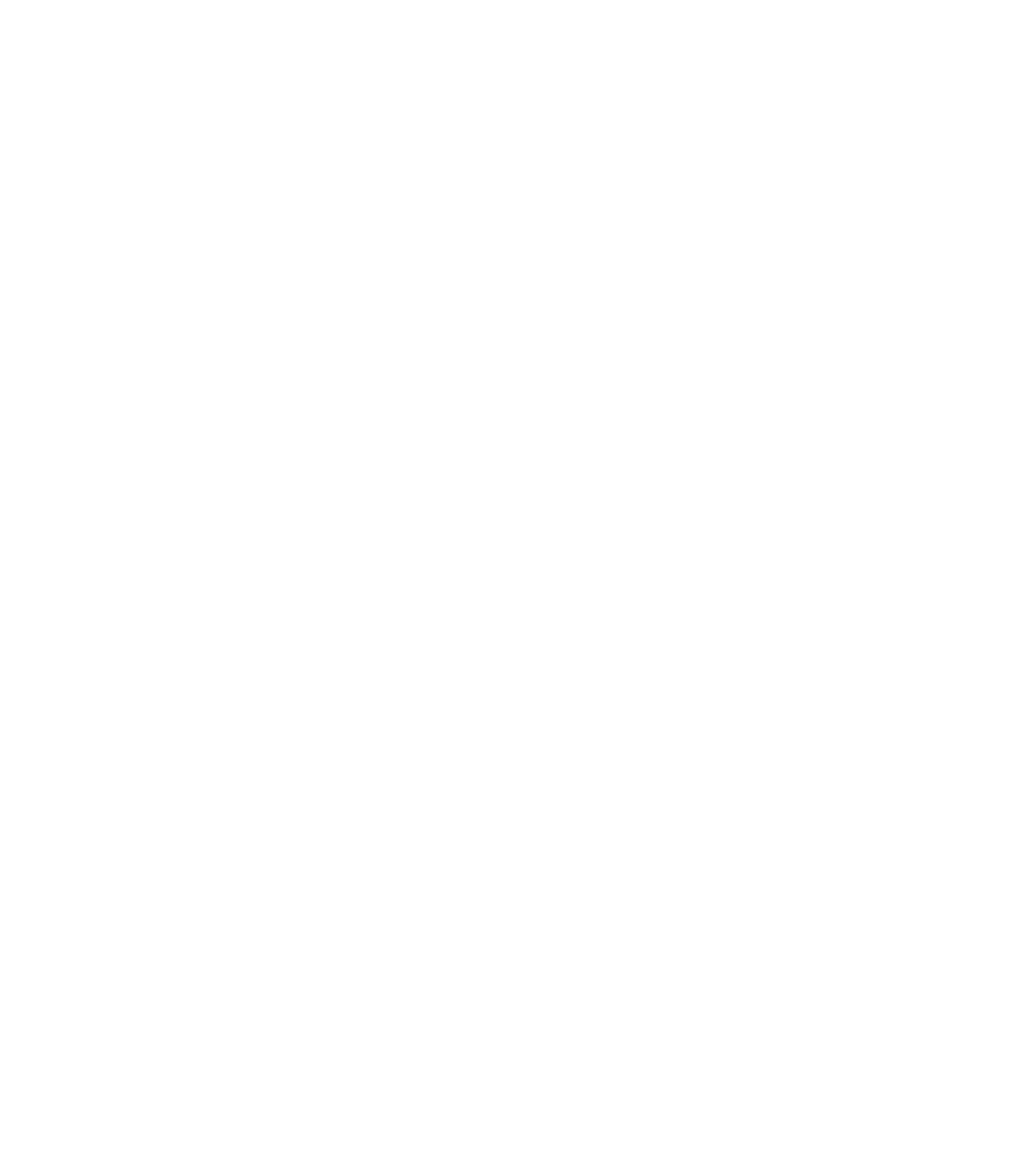
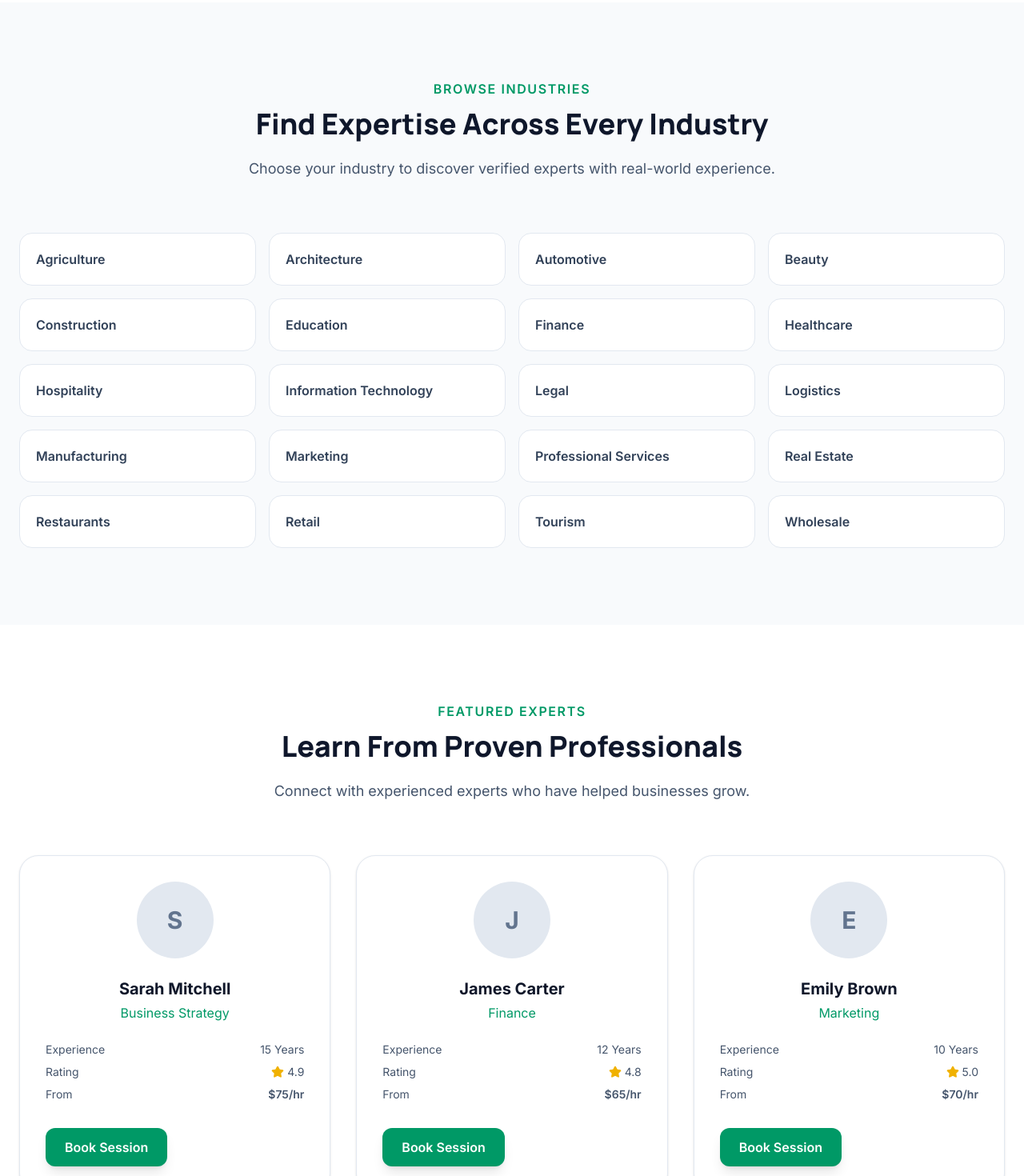
Before and after one commit to Grace4549/scalewise-v1, a React (Vite) app: page / in a window 1280 px wide. Shown: the part 2380-3850 px from the top of the page at 80% size. Before the commit the page ends 2383 px from the top, so only its background shows below. Built offline with nearby package versions, Linux system fonts and the light colour scheme.

Commit message:
Add featured experts section

```diff
--- a/src/Components/FeaturedExperts.jsx
+++ b/src/Components/FeaturedExperts.jsx
@@ -0,0 +1,90 @@
+import { Star } from "lucide-react";
+import Container from "./ui/Container";
+import SectionTitle from "./ui/SectionTitle";
+import Card from "./ui/Card";
+import Button from "./ui/Button";
+
+const experts = [
+  {
+    name: "Sarah Mitchell",
+    industry: "Business Strategy",
+    experience: "15 Years",
+    rating: "4.9",
+    price: "$75",
+  },
+  {
+    name: "James Carter",
+    industry: "Finance",
+    experience: "12 Years",
+    rating: "4.8",
+    price: "$65",
+  },
+  {
+    name: "Emily Brown",
+    industry: "Marketing",
+    experience: "10 Years",
+    rating: "5.0",
+    price: "$70",
+  },
+];
+
+export default function FeaturedExperts() {
+  return (
+    <section className="py-24">
+      <Container>
+        <SectionTitle
+          eyebrow="Featured Experts"
+          title="Learn From Proven Professionals"
+          description="Connect with experienced experts who have helped businesses grow."
+        />
+
+        <div className="grid gap-8 md:grid-cols-3">
+          {experts.map((expert) => (
+            <Card key={expert.name}>
+              <div className="mx-auto mb-6 flex h-24 w-24 items-center justify-center rounded-full bg-slate-200 text-3xl font-bold text-slate-500">
+                {expert.name.charAt(0)}
+              </div>
+
+              <h3 className="text-center text-xl font-bold">
+                {expert.name}
+              </h3>
+
+              <p className="mt-1 text-center text-emerald-600">
+                {expert.industry}
+              </p>
+
+              <div className="mt-6 space-y-2 text-sm text-slate-600">
+                <div className="flex justify-between">
+                  <span>Experience</span>
+                  <span>{expert.experience}</span>
+                </div>
+
+                <div className="flex justify-between">
+                  <span>Rating</span>
+
+                  <span className="flex items-center gap-1">
+                    <Star
+                      size={16}
+                      fill="currentColor"
+                      className="text-yellow-500"
+                    />
+                    {expert.rating}
+                  </span>
+                </div>
+
+                <div className="flex justify-between">
+                  <span>From</span>
+                  <span className="font-semibold">{expert.price}/hr</span>
+                </div>
+              </div>
+
+              <div className="mt-8">
+                <Button>Book Session</Button>
+              </div>
+            </Card>
+          ))}
+        </div>
+      </Container>
+    </section>
+  );
+}
--- a/src/Components/Industries.jsx
+++ b/src/Components/Industries.jsx
@@ -0,0 +1,50 @@
+import Container from "./ui/Container";
+import SectionTitle from "./ui/SectionTitle";
+
+const industries = [
+  "Agriculture",
+  "Architecture",
+  "Automotive",
+  "Beauty",
+  "Construction",
+  "Education",
+  "Finance",
+  "Healthcare",
+  "Hospitality",
+  "Information Technology",
+  "Legal",
+  "Logistics",
+  "Manufacturing",
+  "Marketing",
+  "Professional Services",
+  "Real Estate",
+  "Restaurants",
+  "Retail",
+  "Tourism",
+  "Wholesale",
+].sort();
+
+export default function Industries() {
+  return (
+    <section className="bg-slate-50 py-24">
+      <Container>
+        <SectionTitle
+          eyebrow="Browse Industries"
+          title="Find Expertise Across Every Industry"
+          description="Choose your industry to discover verified experts with real-world experience."
+        />
+
+        <div className="grid gap-4 sm:grid-cols-2 md:grid-cols-3 lg:grid-cols-4">
+          {industries.map((industry) => (
+            <button
+              key={industry}
+              className="rounded-2xl border border-slate-200 bg-white p-5 text-left font-semibold text-slate-700 transition-all duration-200 hover:-translate-y-1 hover:border-emerald-500 hover:shadow-lg hover:text-emerald-600"
+            >
+              {industry}
+            </button>
+          ))}
+        </div>
+      </Container>
+    </section>
+  );
+}
--- a/src/Pages/Home.jsx
+++ b/src/Pages/Home.jsx
@@ -2,6 +2,8 @@ import Navbar from "../components/Navbar";
 import Hero from "../components/Hero";
 import SearchSection from "../components/SearchSection";
 import Services from "../components/Services";
+import Industries from "../components/Industries";
+import FeaturedExperts from "../components/FeaturedExperts";
 
 function Home() {
   return (
@@ -10,6 +12,8 @@ function Home() {
       <Hero />
       <SearchSection />
       <Services />
+      <Industries />
+      <FeaturedExperts />
     </>
   );
 }
```
